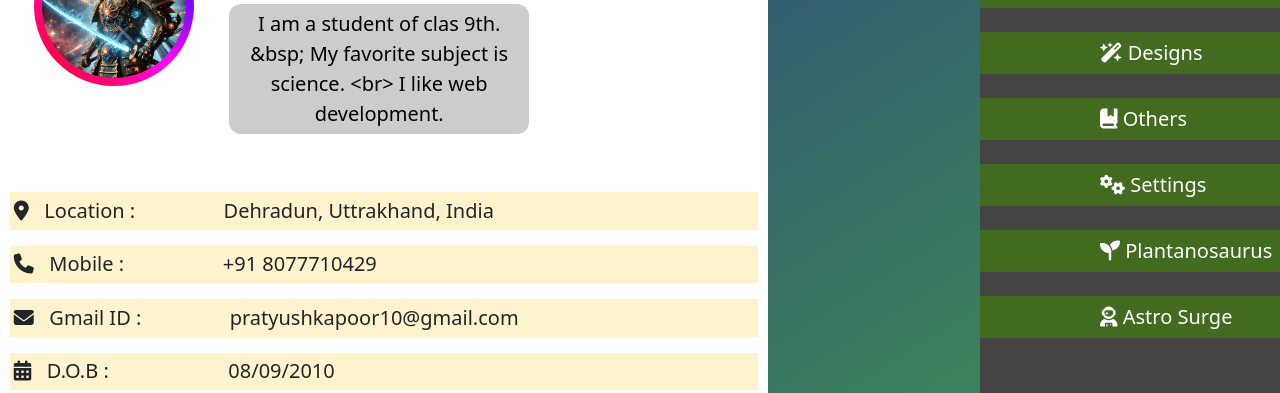
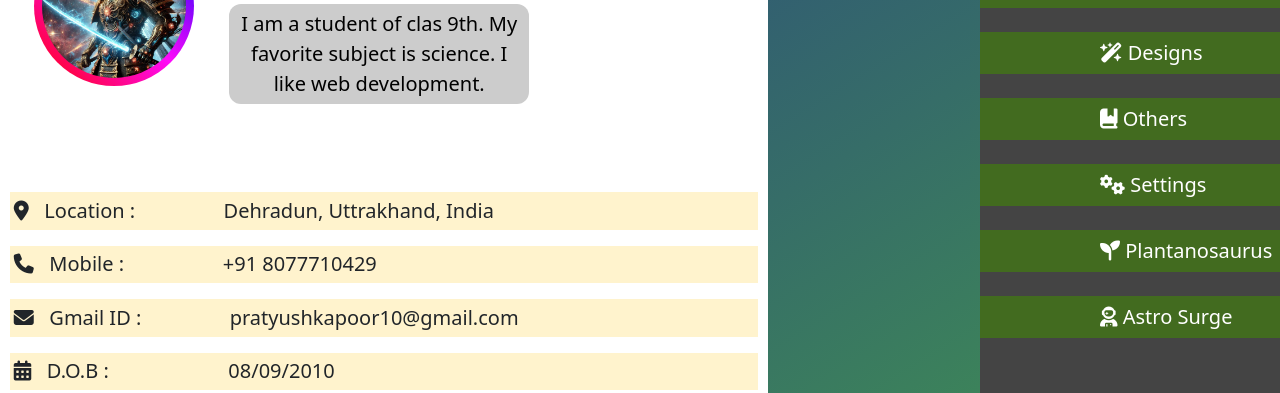
Before and after one commit to KAPOOR-0809/Scienciograph-1, a plain HTML site: page profile.html in a window 1280 px wide. Shown: the part 116-509 px from the top of the page. Drawn offline with nearby package versions, Linux system fonts and the light colour scheme.

Commit message:
Update profile.html

```diff
--- a/profile.html
+++ b/profile.html
@@ -64,7 +64,7 @@ editableParagraph.style.transform = "translateX(-90%)"; // Center-align horizont
 const paragraph = document.getElementById("editable-paragraph");
 
 // Load saved content from localStorage when the page loads
-paragraph.textContent = localStorage.getItem("editableParagraph") || "I am a student of clas 9th. &bsp; My favorite subject is science. <br> I like web development.";
+paragraph.textContent = localStorage.getItem("editableParagraph") || "I am a student of clas 9th. My favorite subject is science. I like web development.";
 
 // Save content to localStorage whenever it's changed
 paragraph.addEventListener("input", () => {
```
